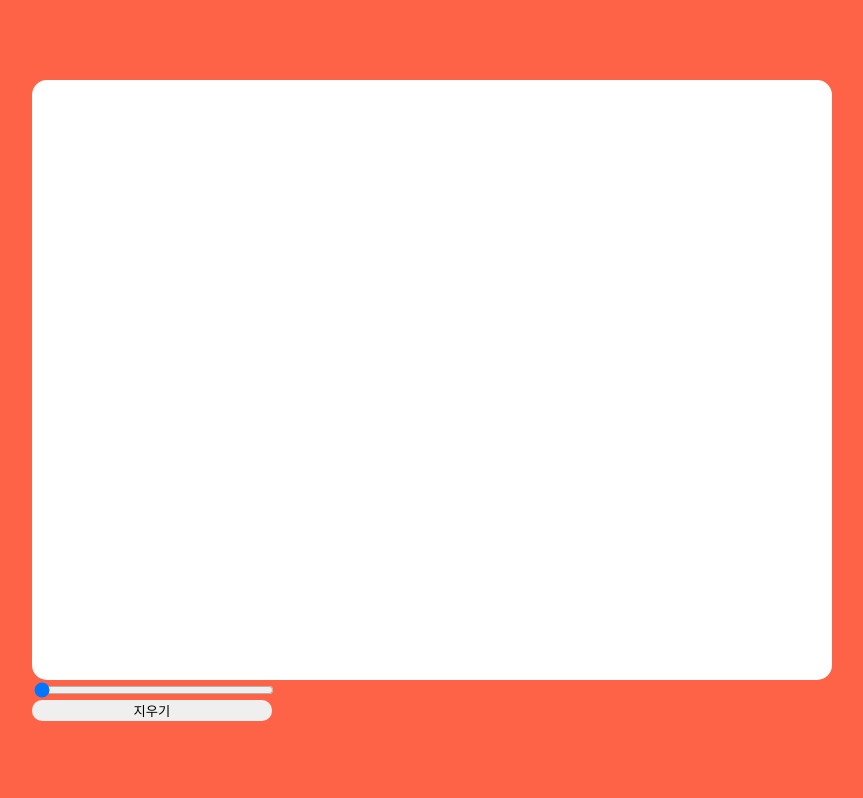
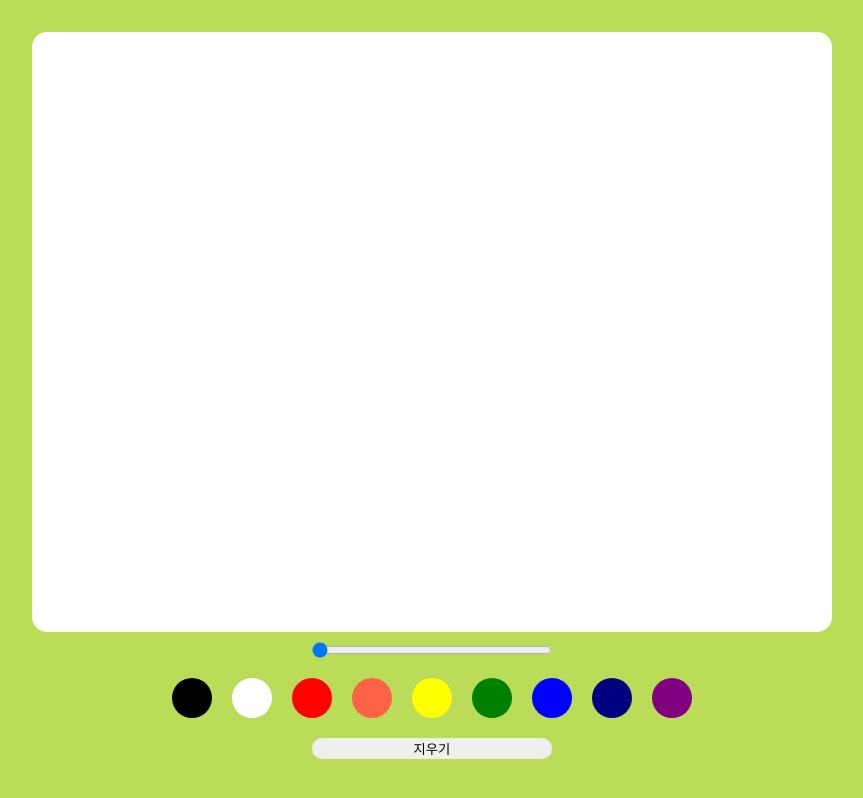
Before and after one commit to slobbie/React-canvas, a React (Create React App) app: page / in a window 1280 px wide. Shown: the whole page, without its empty margins (208-1071 px from the left). Built offline with nearby package versions, Linux system fonts and the light colour scheme.

Commit message:
:sparkles: pen color 변경 기능 구현

```diff
--- a/src/App.tsx
+++ b/src/App.tsx
@@ -34,7 +34,7 @@ a{
 `;
 
 const Section = styled.section`
-  background-color: tomato;
+  background-color: #badc58;
   display: flex;
   align-items: center;
   justify-content: center;
--- a/src/components/Canvas.tsx
+++ b/src/components/Canvas.tsx
@@ -1,5 +1,6 @@
 import React, { useCallback, useEffect, useRef, useState } from 'react';
 import styled from 'styled-components';
+import Button from './button';
 
 interface CanvasProps {
   width: number;
@@ -11,7 +12,6 @@ interface Coordinate {
   y: number;
 }
 const Canvas = ({ width, height }: CanvasProps) => {
-  // const [range, setRange] = useState(5);
   const canvasRef = useRef<HTMLCanvasElement>(null);
   // 마우스 이벤트 상태
   const [mousesPosition, setMousePosition] = useState<Coordinate | undefined>(
@@ -19,11 +19,22 @@ const Canvas = ({ width, height }: CanvasProps) => {
   );
   const [isPainting, setIsPainting] = useState<Boolean>(false);
 
+  // 펜 색상 변겅을 위한 dom
+  const BtnColor = document.getElementsByClassName('CanvasColor');
+  const handleColorClick = (e: any) => {
+    if (!canvasRef.current) return;
+    const canvas: HTMLCanvasElement = canvasRef.current;
+    const context = canvas.getContext('2d');
+    const color = e.target.style.backgroundColor;
+    if (context) {
+      context.strokeStyle = color;
+    }
+  };
+
   // 마우스 이벤트로 좌표를 얻는 함수
   const getCoordinates = (e: MouseEvent) => {
-    if (!canvasRef.current) {
-      return;
-    }
+    if (!canvasRef.current) return;
+
     const canvas: HTMLCanvasElement = canvasRef.current;
     return {
       x: e.pageX - canvas.offsetLeft,
@@ -36,13 +47,14 @@ const Canvas = ({ width, height }: CanvasProps) => {
     originMousePosition: Coordinate,
     newMousePosition: Coordinate
   ) => {
-    if (!canvasRef.current) {
-      return;
-    }
+    if (!canvasRef.current) return;
+
     const canvas: HTMLCanvasElement = canvasRef.current;
     const context = canvas.getContext('2d');
+    // const color = colors.current.value;
+    // console.log(color);
     if (context) {
-      context.strokeStyle = 'tomato'; // 선 색상
+      // context.strokeStyle = color; // 선 색상
       context.lineJoin = 'round'; // 끝선의 모양
       context.lineWidth = value; // 선의 굵기
 
@@ -133,9 +145,8 @@ const Canvas = ({ width, height }: CanvasProps) => {
   }, []);
 
   useEffect(() => {
-    if (!canvasRef.current) {
-      return;
-    }
+    if (!canvasRef.current) return;
+
     const canvas: HTMLCanvasElement = canvasRef.current;
     // addEventListener()는
     // document의 특정요소(Id,class,tag 등등..)
@@ -149,6 +160,12 @@ const Canvas = ({ width, height }: CanvasProps) => {
     canvas.addEventListener('touchstart', startTouch);
     canvas.addEventListener('touchmove', touch);
     canvas.addEventListener('touchend', exitTouch);
+
+    // 컬러변경 스타일 이벤트
+    Array.from(BtnColor).forEach((color) =>
+      color.addEventListener('click', handleColorClick)
+    );
+
     return () => {
       canvas.removeEventListener('mousedown', startPaint);
       canvas.removeEventListener('mousemove', piant);
@@ -161,14 +178,14 @@ const Canvas = ({ width, height }: CanvasProps) => {
     };
   }, [startPaint, piant, exitPaint]);
   const clearCanvas = () => {
-    if (!canvasRef.current) {
-      return;
-    }
+    if (!canvasRef.current) return;
+
     const canvas: HTMLCanvasElement = canvasRef.current;
     //clearRect() 특정 부분을 지우는 직사각형이며, 이 지워진 부분은 완전히 투명해집니다.
     canvas.getContext('2d')!!.clearRect(0, 0, canvas.width, canvas.height);
   };
 
+  // slideBar 제어 부분
   const range = [
     {
       value: 5,
@@ -178,10 +195,23 @@ const Canvas = ({ width, height }: CanvasProps) => {
   const SliderOnChange = (e: React.ChangeEvent<HTMLInputElement>) => {
     setValue(Number(e.target.value));
   };
-  console.log(value);
+
+  const ButtonData = [
+    { id: 1, color: 'black' },
+    { id: 2, color: 'white' },
+    { id: 3, color: 'red' },
+    { id: 4, color: 'tomato' },
+    { id: 5, color: 'yellow' },
+    { id: 6, color: 'green' },
+    { id: 7, color: 'blue' },
+    { id: 8, color: 'navy' },
+    { id: 9, color: 'Purple' },
+  ];
+
   return (
     <Section>
       <CanvasBox ref={canvasRef} height={height} width={width} />
+      <ControlBar>
         <RangeInput
           value={value}
           min={5}
@@ -189,12 +219,18 @@ const Canvas = ({ width, height }: CanvasProps) => {
           onChange={SliderOnChange}
           type='range'
         />
+        <BtnBox>
+          {ButtonData.map((btn) => {
+            return <Button key={btn.id} color={btn.color} />;
+          })}
+        </BtnBox>
         <DeleteBtn onClick={clearCanvas}>지우기</DeleteBtn>
+      </ControlBar>
     </Section>
   );
 };
 
-export default Canvas;
+export default React.memo(Canvas);
 
 Canvas.defaultProps = {
   width: 800,
@@ -211,12 +247,25 @@ const CanvasBox = styled.canvas`
   background: #fff;
 `;
 
+const ControlBar = styled.div`
+  display: flex;
+  flex-direction: column;
+  width: 100%;
+  justify-content: center;
+  align-items: center;
+`;
 const DeleteBtn = styled.button`
   width: 30%;
   border-radius: 10px;
   border: none;
+  margin: 10px;
 `;
 
 const RangeInput = styled.input`
   width: 30%;
+  margin: 10px;
 `;
+
+const BtnBox = styled.div`
+  display: flex;
+`;
--- /dev/null
+++ b/src/components/button.tsx
@@ -0,0 +1,82 @@
+import React, { forwardRef, ReactNode, useRef } from 'react';
+import styled, { css } from 'styled-components';
+
+interface BtnProps {
+  color: string;
+  //   btnRef: any;
+  //   onClick?: React.MouseEventHandler<HTMLButtonElement>;
+  //   children: ReactNode;
+}
+const Button = React.forwardRef((props: BtnProps, ref) => {
+  const { color } = props;
+  //   const onClick = (btnRef: React.MouseEvent<HTMLButtonElement>) => {
+  //     if (props.onClick) {
+  //       props.onClick(btnRef);
+  //       console.log(btnRef);
+  //     }
+  //   };
+  //   console.log(btnRef);
+  return (
+    <Btn
+      className='CanvasColor'
+      style={{ backgroundColor: color }}
+      color={color}
+    ></Btn>
+  );
+});
+// const forwardRefButton = React.forwardRef(Button);
+export default Button;
+
+const Btn = styled.button`
+  width: 40px;
+  height: 40px;
+  border: none;
+  border-radius: 20px;
+  margin: 10px 10px 10px 10px;
+  cursor: pointer;
+  /* ${({ color }) =>
+    color === 'black' &&
+    css`
+      background-color: #333;
+    `}
+  ${({ color }) =>
+    color === 'white' &&
+    css`
+      background-color: #fff;
+    `}
+    ${({ color }) =>
+    color === 'red' &&
+    css`
+      background-color: #ff0000;
+    `}
+    ${({ color }) =>
+    color === 'tomato' &&
+    css`
+      background-color: #ff6347;
+    `}
+    ${({ color }) =>
+    color === 'yellow' &&
+    css`
+      background-color: #fed330;
+    `}
+    ${({ color }) =>
+    color === 'green' &&
+    css`
+      background-color: #26de81;
+    `}
+    ${({ color }) =>
+    color === 'blue' &&
+    css`
+      background-color: #45aaf2;
+    `}
+    ${({ color }) =>
+    color === 'navy' &&
+    css`
+      background-color: #3867d6;
+    `}
+    ${({ color }) =>
+    color === 'Purple' &&
+    css`
+      background-color: #8854d0;
+    `} */
+`;
```
Lines whose indentation alone changed are shown as unchanged.
